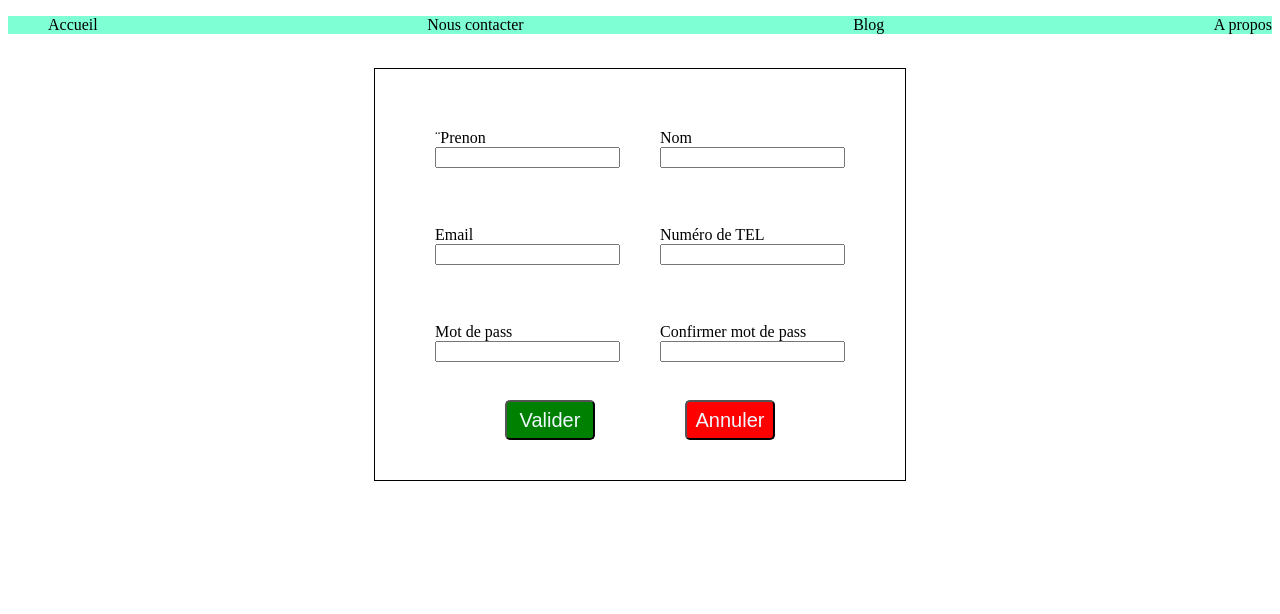
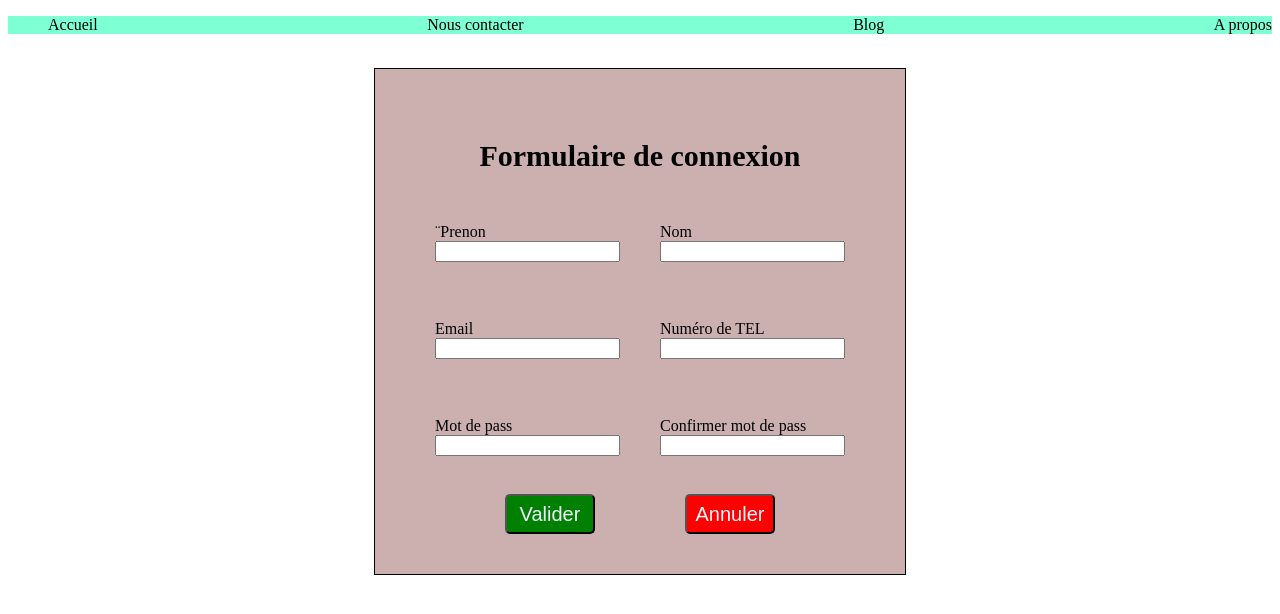
Before and after one commit to Ndeye-awa/Atelier-, a plain HTML site: page tache 1/index.html in a window 1280 px wide. Drawn offline with Linux system fonts and the light colour scheme.

Commit message:
formulaire

```diff
--- a/tache 1/index.html
+++ b/tache 1/index.html
@@ -17,6 +17,7 @@
 <form action="">
     <div class="container">
         <div class="card-container">
+        <h3>Formulaire de connexion</h3>
     <div class="part">
         <div class="inlab">
             <label for="">¨Prenon</label>
--- a/tache 1/style.css
+++ b/tache 1/style.css
@@ -18,6 +18,12 @@ li{
 .card-container{
     border: 1px solid black;
     padding: 40px;
+    background-color: rgb(204, 176, 176);
+}
+
+h3{
+    text-align: center;
+    font-size: 30px;
 }
 
 .part{
```
